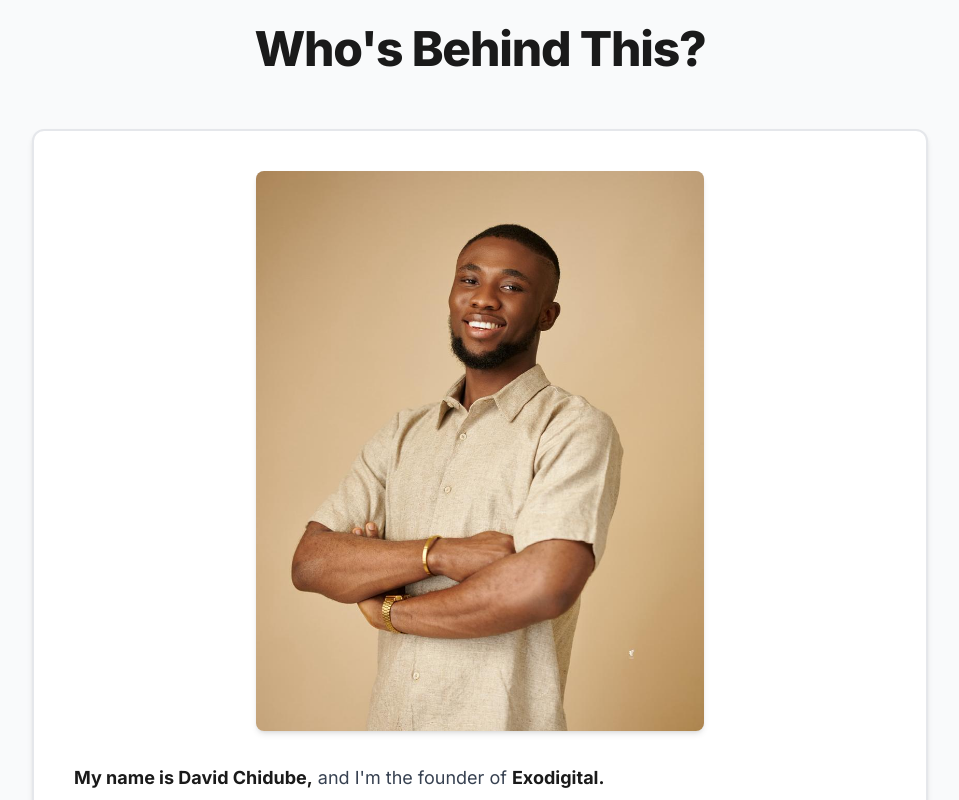
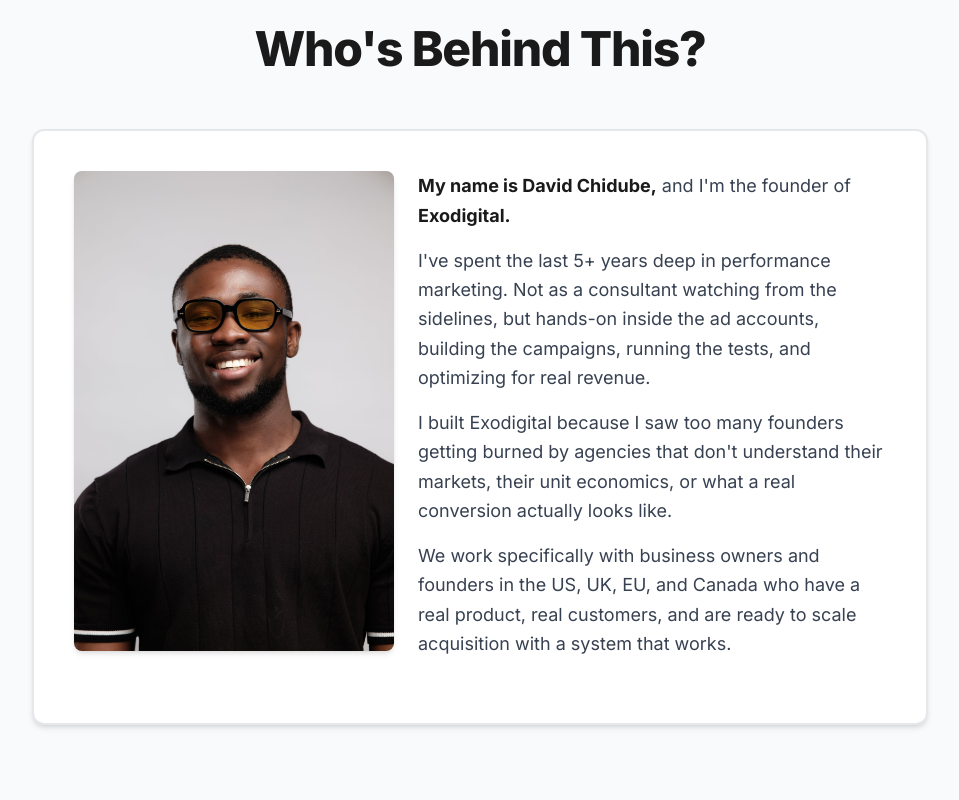
Before and after one commit to Dev-Rhema/Exo2, a React (Vite) app: page / in a window 1280 px wide. Shown: the part 6100-6900 px from the top of the page, without its empty margins (160-1119 px from the left). Built offline with nearby package versions, Linux system fonts and the light colour scheme.

Commit message:
pfp change

```diff
--- a/src/App.jsx
+++ b/src/App.jsx
@@ -3,7 +3,7 @@ import logo from "./assets/exodigital-logo.png";
 import fintechDash from "./assets/fintechDash.jpeg";
 import saas1 from "./assets/SaaS1.jpeg";
 import saas2 from "./assets/saas2.jpeg";
-import founder from "./assets/founder.jpeg";
+import founder from "./assets/founder.jpg";
 import { VimeoPlayer } from "./Iframe";
 
 const CTAButton = ({ text = "Book a Free Strategy Call", className = "" }) => (
@@ -347,8 +347,8 @@ const FounderSection = () => (
   <section className="py-20 max-md:py-10 px-8 max-md:px-4 bg-gray-50">
     <div className="max-w-4xl mx-auto">
       <SectionHeader title="Who's Behind This?" />
-      <div className="bg-white border-2 border-gray-200 rounded-xl p-10 shadow-md max-lg:p-6">
-        <div className="mb-8 bg-gray-100 rounded-lg overflow-hidden shadow-md max-w-md mx-auto">
+      <div className="bg-white border-2 flex gap-6 max-lg:flex-col max-md:gap-2 border-gray-200 rounded-xl p-10 shadow-md max-lg:p-6">
+        <div className="mb-8 bg-gray-100 rounded-lg overflow-hidden shadow-md max-w-xs mx-auto">
           <img
             src={founder}
             alt="Ebuka Chidube, Founder of Exodigital"
```
Also changed, not shown: src/assets/founder.jpg (added).
